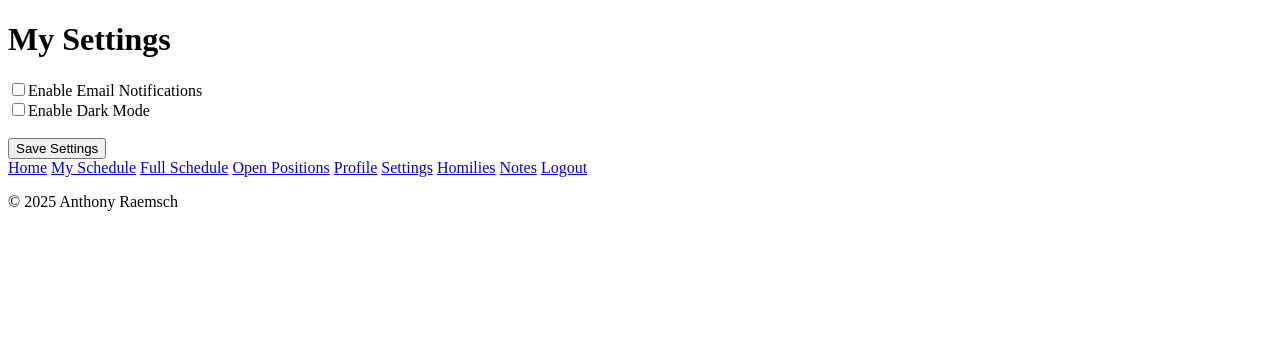
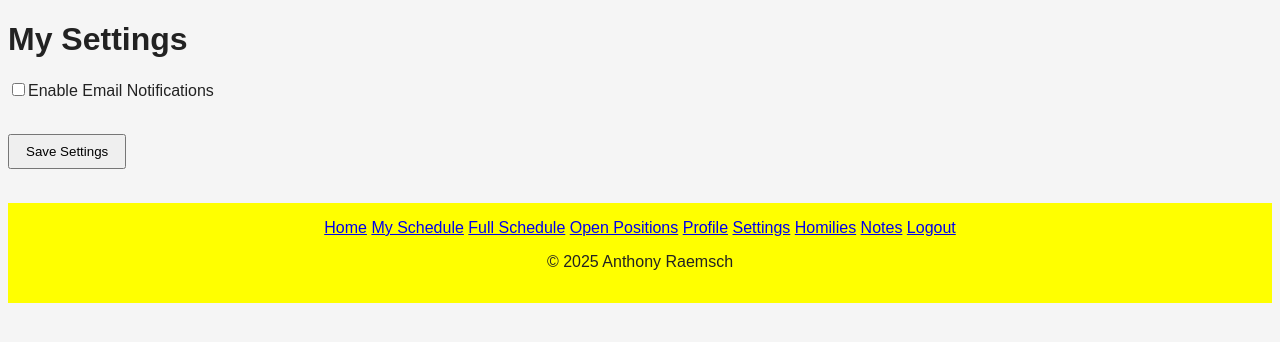
Before and after one commit to gamingar-tony/Ministry-Manager, a Django app: page /settings/ in a window 1280 px wide. Shown: the top 342 px of the page. Run offline with Django 5.2, Linux system fonts and the light colour scheme; the visitor is signed in with stand-in values (Sample User, id 1).

Commit message:
Attempted to change footer color

```diff
--- /dev/null
+++ b/ministry_scheduler/static/css/style.css
@@ -0,0 +1,29 @@
+/* Default Light Theme */
+body
+{
+    background-color: #f5f5f5;
+    color: #222;
+    font-family: sans-serif;
+    transition: background-color 0.3s, color 0.3s;
+}
+
+header, footer, .card
+{
+    background-color: #ffffff;
+    color: #222;
+}
+
+button
+{
+    padding: 0.5rem 1rem;
+    margin: 1rem 0;
+    cursor: pointer;
+}
+
+footer
+{
+    background-color: #ffff00;
+    color: #222;
+    padding: 1rem;
+    text-align: center;
+}
--- a/ministry_scheduler/templates/homily_import.html
+++ b/ministry_scheduler/templates/homily_import.html
@@ -1,8 +1,10 @@
 <!DOCTYPE html>
 <html lang="en">
+    {% load static %}
     <head>
         <meta charset="UTF-8">
         <meta name="viewport" content="width-device=width, initial-scale=1.0">
+        <link rel="stylesheet" href="{% static 'css/style.css' %}">
         <title>Homilies</title>
     </head>
     <body>
@@ -13,7 +15,7 @@
             <button type="submit">Submit</button>
         </form>
 
-        <h2>Recent Homilies/h2>
+        <h2>Recent Homilies</h2>
         <ul>
             {% for homily in homilies %}
             <li>
--- a/ministry_scheduler/templates/manage-roles.html
+++ b/ministry_scheduler/templates/manage-roles.html
@@ -1,6 +1,10 @@
 <!DOCTYPE html>
 <html lang="en">
+    {% load static %}
     <head>
+        <meta charset="UTF-8">
+        <meta name="viewport" content="width-device=width, initial-scale=1.0">
+        <link rel="stylesheet" href="{% static 'css/style.css' %}">
         <title>Manage Roles</title>
     </head>
     <body>
--- a/ministry_scheduler/templates/my_schedule.html
+++ b/ministry_scheduler/templates/my_schedule.html
@@ -1,7 +1,11 @@
 <!--templates/my_schedule.html-->
 <!DOCTYPE html>
 <html lang="en">
+    {% load static %}
     <head>
+        <meta charset="UTF-8">
+        <meta name="viewport" content="width-device=width, initial-scale=1.0">
+        <link rel="stylesheet" href="{% static 'css/style.css' %}">
         <title>My Schedule</title>
     </head>
     <body>
--- a/ministry_scheduler/templates/notes.html
+++ b/ministry_scheduler/templates/notes.html
@@ -1,8 +1,10 @@
 <!DOCTYPE html>
 <html lang="en">
+    {% load static %}
     <head>
         <meta charset="UTF-8">
         <meta name="viewport" content="width-device=width, initial-scale=1.0">
+        <link rel="stylesheet" href="{% static 'css/style.css' %}">
         <title>Notes</title>
     </head>
     <body>
--- a/ministry_scheduler/templates/open_positions.html
+++ b/ministry_scheduler/templates/open_positions.html
@@ -1,6 +1,10 @@
 <!DOCTYPE html>
 <html lang="en">
+    {% load static %}
     <head>
+        <meta charset="UTF-8">
+        <meta name="viewport" content="width-device=width, initial-scale=1.0">
+        <link rel="stylesheet" href="{% static 'css/style.css' %}">
         <title>Open Positions</title>
     </head>
     <body>
--- a/ministry_scheduler/templates/profile.html
+++ b/ministry_scheduler/templates/profile.html
@@ -1,6 +1,10 @@
 <!DOCTYPE html>
 <html lang="en">
+    {% load static %}
     <head>
+        <meta charset="UTF-8">
+        <meta name="viewport" content="width-device=width, initial-scale=1.0">
+        <link rel="stylesheet" href="{% static 'css/style.css' %}">
         <title>Edit Profile</title>
     </head>
     <body>
--- a/ministry_scheduler/templates/schedule.html
+++ b/ministry_scheduler/templates/schedule.html
@@ -2,6 +2,10 @@
 <!DOCTYPE html>
 <html lang="en">
     <head>
+        <meta charset="UTF-8">
+        <meta name="viewport" content="width-device=width, initial-scale=1.0">
+        {% load static %}
+        <link rel="stylesheet" href="{% static 'css/style.css' %}">
         <title>Full Schedule</title>
     </head>
     <body>
--- a/ministry_scheduler/templates/settings.html
+++ b/ministry_scheduler/templates/settings.html
@@ -1,6 +1,10 @@
 <!DOCTYPE html>
 <html lang="en">
     <head>
+        <meta charset="UTF-8">
+        <meta name="viewport" content="width-device=width, initial-scale=1.0">
+        {% load static %}
+        <link rel="stylesheet" href="{% static 'css/style.css' %}">
         <title>Settings</title>
     </head>
     <body>
@@ -19,13 +23,9 @@
             <label>
                 <input type="checkbox" name="email_notifications" {% if profile.email_notifications %}checked{% endif %}>Enable Email Notifications
             </label>
-            <br>
-            <label>
-                <input type="checkbox" name="dark_mode" {% if profile.dark_mode%}checked{% endif %}>Enable Dark Mode
-            </label>
             <br><br>
 
-            <button type="submit">Save Settings</button>
+            <button type="submit">Save Settings</button><br><br>
         </form>
     </body>
 
```
Also changed, not shown: ministry_scheduler/templates/home.html (+2 -16 lines).
